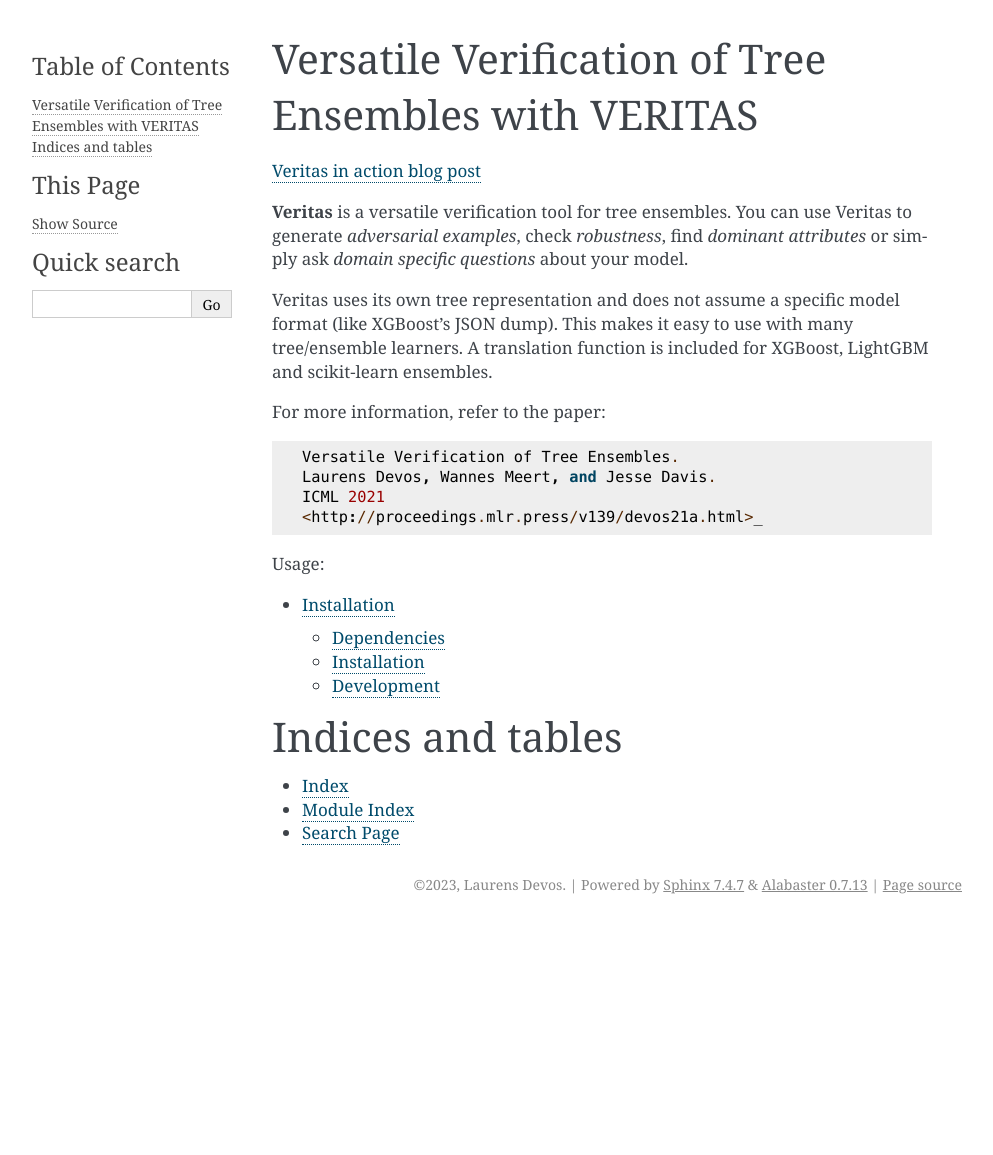
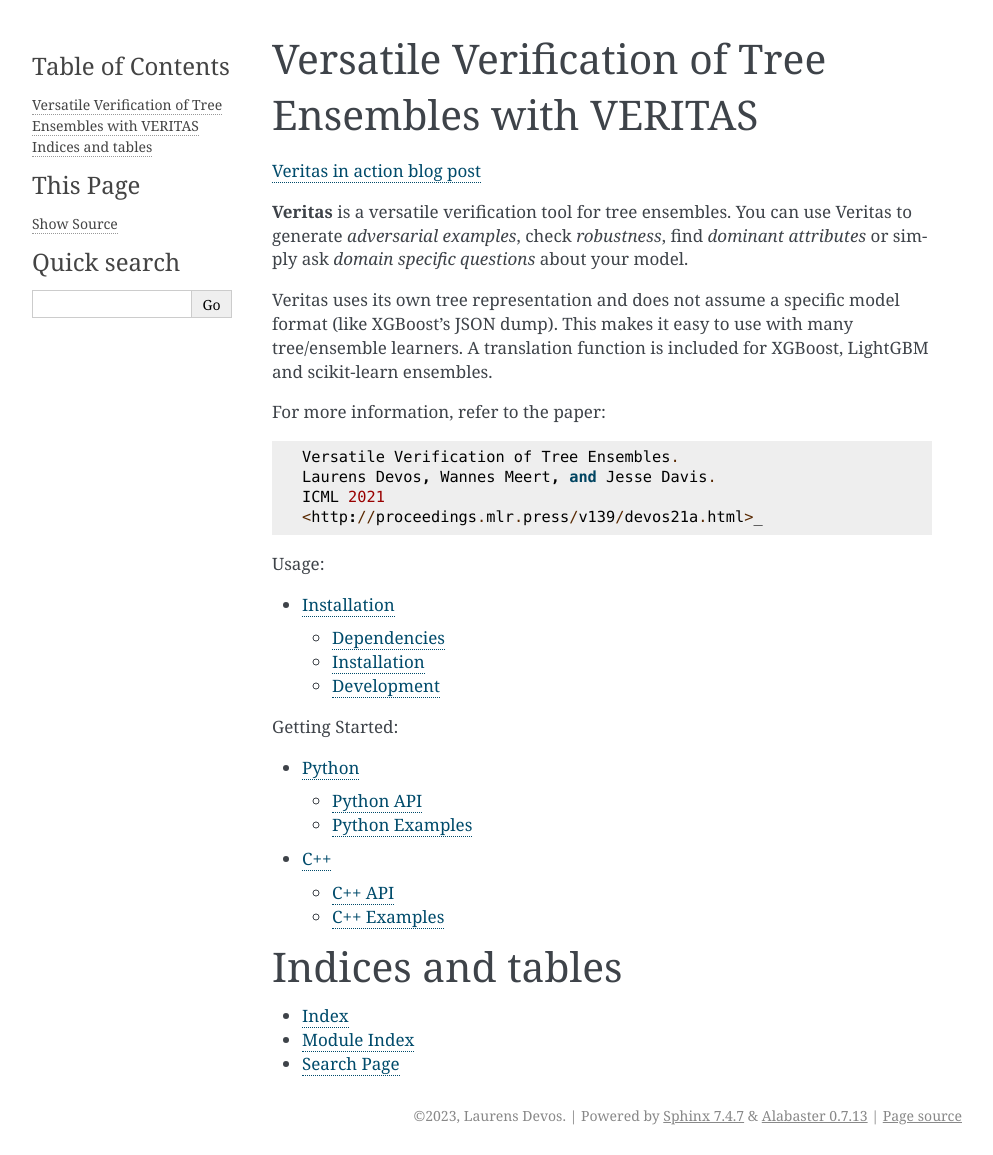
Before and after one commit to laudv/veritas, a Sphinx documentation site: the page built from docs/source/index.rst, in a window 1280 px wide. Shown: the whole page, without its empty margins (148-1141 px from the left). Built offline with Sphinx 7.4.7, drawn with Linux system fonts in a browser that asks for light colours; before the commit the page ends 924 px from its top, so only the background shows below that.

Commit message:
Main docs flow

```diff
--- /dev/null
+++ b/docs/source/api/cpp/cpp.rst
@@ -0,0 +1,2 @@
+C++ API
+-------
--- /dev/null
+++ b/docs/source/api/cpp/cpp_examples.rst
@@ -0,0 +1,2 @@
+C++ Examples
+------------
--- /dev/null
+++ b/docs/source/api/python/index.rst
@@ -0,0 +1,9 @@
+Python
+======
+
+.. toctree::
+   :maxdepth: 2
+   :caption: Python:
+
+   python
+   python_examples
--- /dev/null
+++ b/docs/source/api/python/python.rst
@@ -0,0 +1,2 @@
+Python API
+----------
--- /dev/null
+++ b/docs/source/api/python/python_examples.rst
@@ -0,0 +1,2 @@
+Python Examples
+---------------
--- a/docs/source/index.rst
+++ b/docs/source/index.rst
@@ -34,6 +34,9 @@
    :maxdepth: 2
    :caption: Getting Started:
 
+   api/python/index
+   api/cpp/index
+
 
 Indices and tables
 ==================
```
Also changed, not shown: other parts of docs/source/index.rst (+1 -1 lines), docs/source/api/cpp/index.rst (added, +9 -0 lines).
